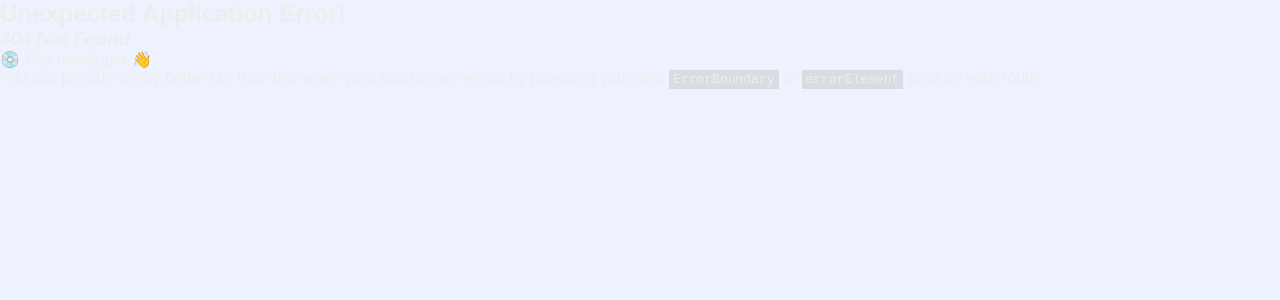
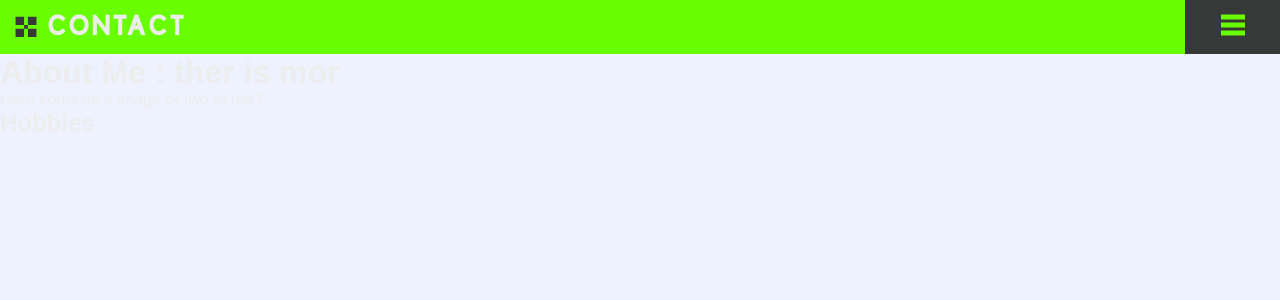
Before and after one commit to gpuonfire/porto, a React (Vite) app: page /contact in a window 1280 px wide. Before the commit this address had no page. Shown: the top 300 px of the page. Built offline with nearby package versions, Linux system fonts and the light colour scheme.

Commit message:
Adjustments to NavBar

```diff
--- a/src/App.tsx
+++ b/src/App.tsx
@@ -6,7 +6,7 @@ import RootLayout from "@/RootLayout";
 import GalleryPage from "@/pages/Gallery/GalleryPage";
 import ProjectDetailPage from "@/pages/ProjectDetailPage/ProjectDetailPage";
 import ProjectPage from "@/pages/ProjectsPage/ProjectsPage";
-import AboutMePage from "@/pages/AboutMe/AboutMe";
+import ContactPage from "@/pages/Contact/Contact";
 
 const router = createBrowserRouter([
   {
@@ -15,9 +15,9 @@ const router = createBrowserRouter([
     children: [
       { path: "", element: <HomePage /> },
       { path: "art", element: <GalleryPage /> },
-      { path: "about-me", element: <AboutMePage /> },
       { path: "projects/:proId", element: <ProjectDetailPage /> },
       { path: "projects", element: <ProjectPage /> },
+      { path: "contact", element: <ContactPage /> },
     ],
   },
 ]);
--- a/src/components/MainNavBar.module.scss
+++ b/src/components/MainNavBar.module.scss
@@ -1,6 +1,7 @@
 @use "@/styles/main" as *;
 
 nav {
+  z-index: 100;
   position: fixed;
   width: 100vw;
   display: flex;
@@ -49,14 +50,14 @@ nav {
   background-color: $neutral-800;
 }
 
-.navLink{
+.navLink {
   display: block;
   width: 100%;
   padding: $space-s $space-m;
 }
 
 .navItem {
-  color: $green-200;
+  color: $green-100;
   font-family: SpaceMono;
   font-size: 36px;
   font-style: normal;
@@ -65,7 +66,16 @@ nav {
   letter-spacing: 0.225rem;
   list-style: none;
   display: block;
-    // padding: $space-s $space-m;
+  transition: background-color 0.2s ease-out, color 0.2s ease-out;
+
+  &:hover {
+    color: $white;
+    background-color: rgba(46, 46, 46, 0.4);
+  }
+}
+
+.navLink:active {
+  color: $white;
 }
 
 .navList {
@@ -78,8 +88,6 @@ display: block;
   color: $white;
   backdrop-filter: blur(5px);
 }
-
-
 
 hr {
   display: block;
--- a/src/components/MainNavBar.tsx
+++ b/src/components/MainNavBar.tsx
@@ -2,23 +2,51 @@ import { NavLink, useLocation } from "react-router";
 import pointIcon from "@/assets/icons/5Point.svg";
 import burgerIcon from "@/assets/icons/Burger.svg";
 import styles from "./MainNavBar.module.scss";
-import { useState } from "react";
+import { useState, useRef, useEffect } from "react";
 
 export default function MainNavBar(isDesktop: boolean) {
   const [isExpanded, setIsExpanded] = useState(false);
+  const dropMenu = useRef(null);
   const location = useLocation();
   console.log(location.pathname);
 
-  function handleClick() {
-    // expand menu
+  let titel = "";
+  switch (location.pathname) {
+    case "/": {
+      titel = "HOME";
+      break;
     }
+    case "/art": {
+      titel = "ART";
+      break;
+    }
+    case "/contact": {
+      titel = "CONTACT";
+      break;
+    }
+    case "/projects": {
+      titel = "PROJECTS";
+      break;
+    }
+  }
+
+  const closeOpenMenus = (e: MouseEvent | TouchEvent) => {
+    if (isExpanded && !dropMenu.current.contains(e.target)) {
+      setIsExpanded(false);
+    }
+  };
+
+  useEffect(() => {
+    document.addEventListener("mousedown", closeOpenMenus);
+    // return document.removeEventListener("mousedown", closeOpenMenus);
+  });
 
   return isDesktop ? (
     <nav>
       <div className={styles.navHead}>
         <div className={styles.container}>
           <img src={pointIcon} aria-hidden={true} className={styles.icon} />
-          <h1>Home</h1>
+          <h1>{titel}</h1>
         </div>
         <button
           className={styles.burgerMenu}
@@ -28,26 +56,48 @@ export default function MainNavBar(isDesktop: boolean) {
         </button>
       </div>
       <ul
+        ref={dropMenu}
         className={`${styles.navList} ${
           isExpanded ? styles.expanded : styles.collapsed
         }`}
       >
-        <li >
         <li className={styles.navItem}>
-          <NavLink to="/about" className={styles.navLink}>
+          <NavLink
+            to="/"
+            className={styles.navLink}
+            onClick={() => setIsExpanded(false)}
+          >
             HOME
           </NavLink>
         </li>
-        </li>
-          <hr/>
+
+        <hr />
         <li className={styles.navItem}>
-          <NavLink to="/about" className={styles.navLink}>
+          <NavLink
+            to="/projects"
+            className={styles.navLink}
+            onClick={() => setIsExpanded(false)}
+          >
             PROJECTS
           </NavLink>
         </li>
-        <hr/>
+        <hr />
         <li className={styles.navItem}>
-          <NavLink to="/contact" className={styles.navLink}>
+          <NavLink
+            to="/art"
+            className={styles.navLink}
+            onClick={() => setIsExpanded(false)}
+          >
+            ART
+          </NavLink>
+        </li>
+        <hr />
+        <li className={styles.navItem}>
+          <NavLink
+            to="/contact"
+            className={styles.navLink}
+            onClick={() => setIsExpanded(false)}
+          >
             CONTACT
           </NavLink>
         </li>
--- a/src/pages/AboutMe/AboutMe.tsx
+++ /dev/null
@@ -1,18 +0,0 @@
-import {use} from "react"
-import { ContentContext } from "../../context/content-context";
-
-export default function AboutMePage() {
-const {aboutMe} = use(ContentContext)
-
-    return (
-      <>
-        <h1 >About Me : ther is mor </h1>
-        <p>Here could be a image or two of me?</p>
-        <h2>Hobbies</h2>
-        <p>{aboutMe.hobbies}</p>
-        <h2>Interests</h2>
-        <p>{aboutMe.interests}</p>
-        <p>{aboutMe.education}</p>
-      </>
-    );
-  }
--- /dev/null
+++ b/src/pages/Contact/Contact.tsx
@@ -0,0 +1,14 @@
+import {use} from "react"
+import { ContentContext } from "@/context/content-context";
+
+export default function ContactPage() {
+
+    return (
+      <>
+        <h1 >About Me : ther is mor </h1>
+        <p>Here could be a image or two of me?</p>
+        <h2>Hobbies</h2>
+
+      </>
+    );
+  }
```
Also changed, not shown: src/pages/Contact/Contact.module.scss (added). Lines whose indentation alone changed are shown as unchanged.
